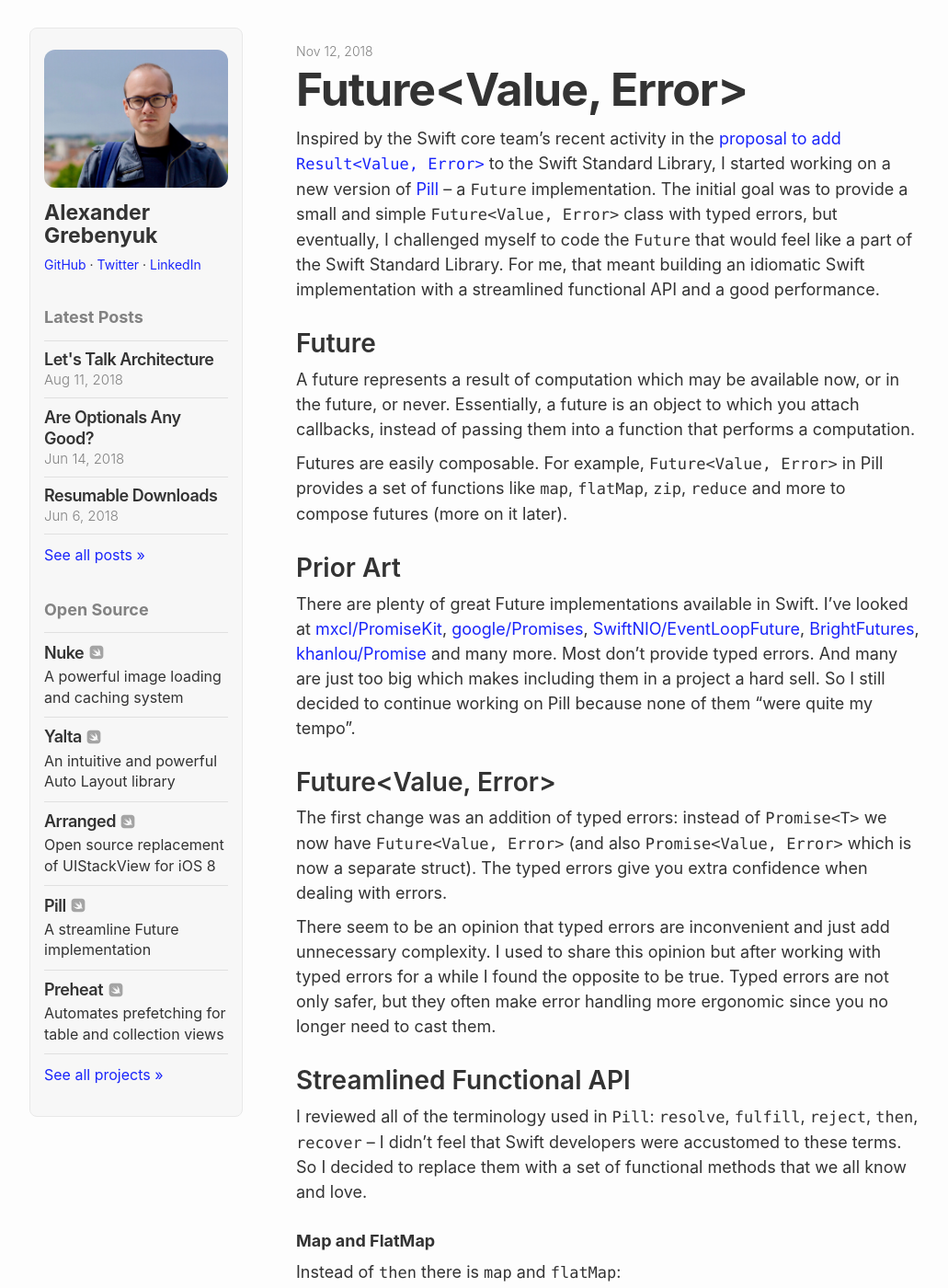
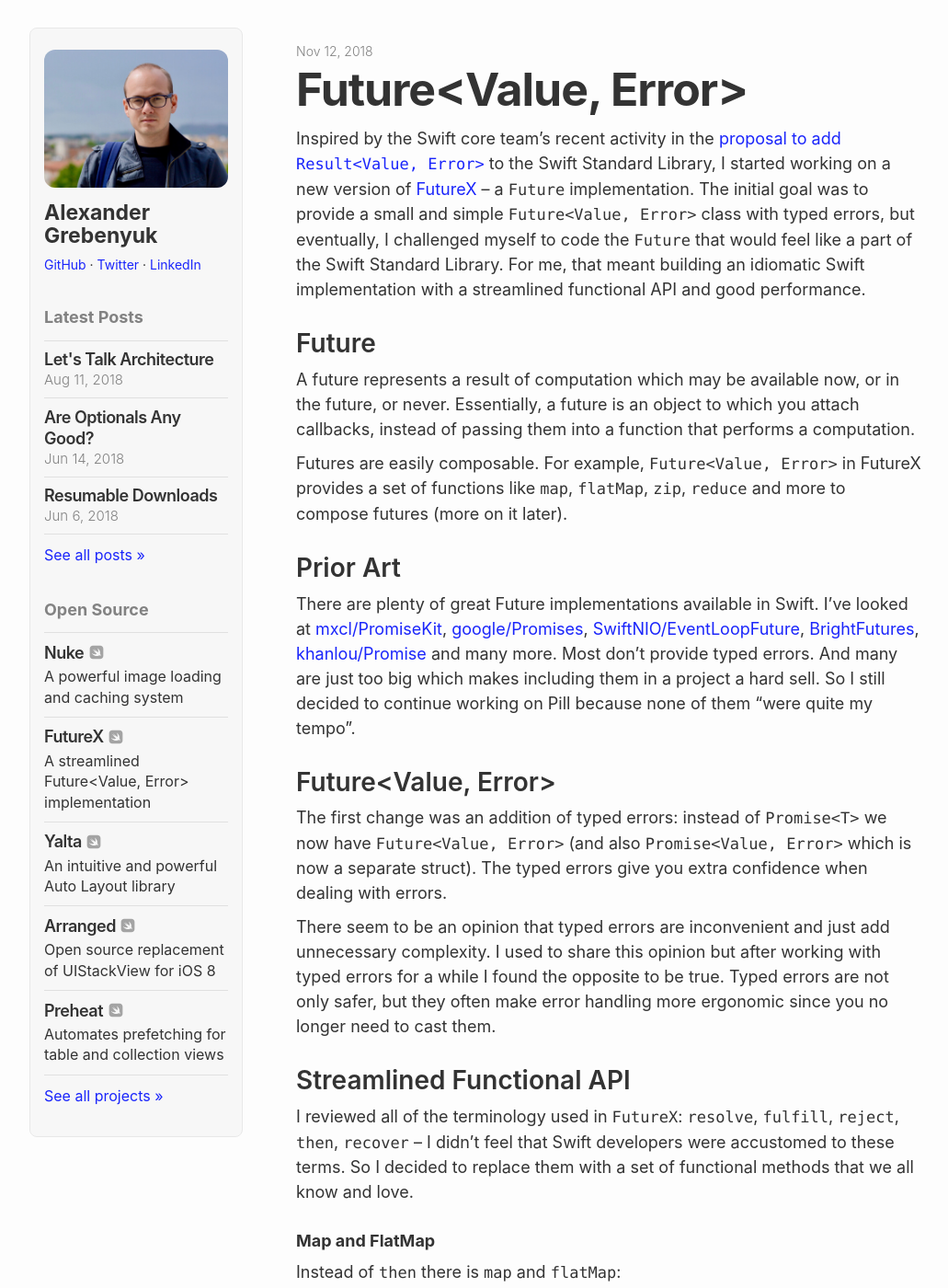
Before and after one commit to hyling/kean.github.io, a Jekyll site: the page built from _posts/2018-11-12-future.markdown, in a window 1280 px wide and 1400 px high. Shown: the whole window at 92% size, without its empty margins (108-1139 px from the left). Built offline with Jekyll 4.4.1, drawn with Linux system fonts in a browser that asks for light colours; comment, search, counter and statistics services are not loaded.

Commit message:
Add FutureX

```diff
--- a/_data/open-source.json
+++ b/_data/open-source.json
@@ -5,6 +5,12 @@
             "link" : "https://kean.github.io/nuke",
             "languages" : "Swift",
             "description" : "A powerful image loading and caching system"
+        },
+        {
+            "title" : "FutureX",
+            "link" : "https://github.com/kean/FutureX",
+            "languages" : "Swift",
+            "description" : "A streamlined Future&lt;Value, Error&gt; implementation"
         },
         {
             "title" : "Yalta",
@@ -19,12 +25,6 @@
             "description" : "Open source replacement of UIStackView for iOS 8"
         },
         {
-            "title" : "Pill",
-            "link" : "https://github.com/kean/Pill",
-            "languages" : "Swift",
-            "description" : "A streamline Future<Value, Error> implementation"
-        },
-        {
             "title" : "Preheat",
             "link" : "https://github.com/kean/Preheat",
             "languages" : "Swift",
--- a/_posts/2018-11-12-future.markdown
+++ b/_posts/2018-11-12-future.markdown
@@ -1,7 +1,7 @@
 ---
 layout: post
 title: Future&lt;Value, Error&gt;
-subtitle: <a href="https://github.com/kean/Pill">Pill</a> – a streamlined Future&lt;Value, Error&gt; implementation with a functional API
+subtitle: <a href="https://github.com/kean/FutureX">FutureX</a> – a streamlined Future&lt;Value, Error&gt; implementation with functional interface
 date: 2018-11-12 9:00:00 +0300
 category: programming
 tags: programming
@@ -9,13 +9,13 @@ permalink: /post/future
 uuid: b1b94ee1-c736-4e89-85a9-69cfe5ab6880
 ---
 
-Inspired by the Swift core team's recent activity in the [proposal to add `Result<Value, Error>`](https://github.com/apple/swift-evolution/blob/master/proposals/0235-add-result.md) to the Swift Standard Library, I started working on a new version of [Pill](https://github.com/kean/Pill) – a `Future` implementation. The initial goal was to provide a small and simple `Future<Value, Error>` class with typed errors, but eventually, I challenged myself to code the `Future` that would feel like a part of the Swift Standard Library. For me, that meant building an idiomatic Swift implementation with a streamlined functional API and a good performance.
+Inspired by the Swift core team's recent activity in the [proposal to add `Result<Value, Error>`](https://github.com/apple/swift-evolution/blob/master/proposals/0235-add-result.md) to the Swift Standard Library, I started working on a new version of [FutureX](https://github.com/kean/FutureX) – a `Future` implementation. The initial goal was to provide a small and simple `Future<Value, Error>` class with typed errors, but eventually, I challenged myself to code the `Future` that would feel like a part of the Swift Standard Library. For me, that meant building an idiomatic Swift implementation with a streamlined functional API and good performance.
 
 ## Future
 
 A future represents a result of computation which may be available now, or in the future, or never. Essentially, a future is an object to which you attach callbacks, instead of passing them into a function that performs a computation.
 
-Futures are easily composable. For example, `Future<Value, Error>` in Pill provides a set of functions like `map`, `flatMap`, `zip`, `reduce` and more to compose futures (more on it later).
+Futures are easily composable. For example, `Future<Value, Error>` in FutureX provides a set of functions like `map`, `flatMap`, `zip`, `reduce` and more to compose futures (more on it later).
 
 ## Prior Art
 
@@ -29,7 +29,7 @@ There seem to be an opinion that typed errors are inconvenient and just add unne
 
 ## Streamlined Functional API
 
-I reviewed all of the terminology used in `Pill`: `resolve`, `fulfill`, `reject`, `then`, `recover` – I didn't feel that Swift developers were accustomed to these terms. So I decided to replace them with a set of functional methods that we all know and love.
+I reviewed all of the terminology used in `FutureX`: `resolve`, `fulfill`, `reject`, `then`, `recover` – I didn't feel that Swift developers were accustomed to these terms. So I decided to replace them with a set of functional methods that we all know and love.
 
 ### Map and FlatMap
 
@@ -91,4 +91,4 @@ Future.reduce(0, [future1, future2], +).on(success: { value in
 
 Working on `Future<Value, Error>` was a lot of fun, especially implementing functional parts like `zip` and `reduce`. I'm extremely satisfied with the result and the fact that even with the new additions it is still just under 150 lines of code – this truly shows the power of composition.
 
-If you'd like to give `Future<Value, Error>` a try, [`Pill`](https://github.com/kean/Pill) is a great place to start.
+If you'd like to give `Future<Value, Error>` a try, [`FutureX`](https://github.com/kean/FutureX) is a great place to start.
```
